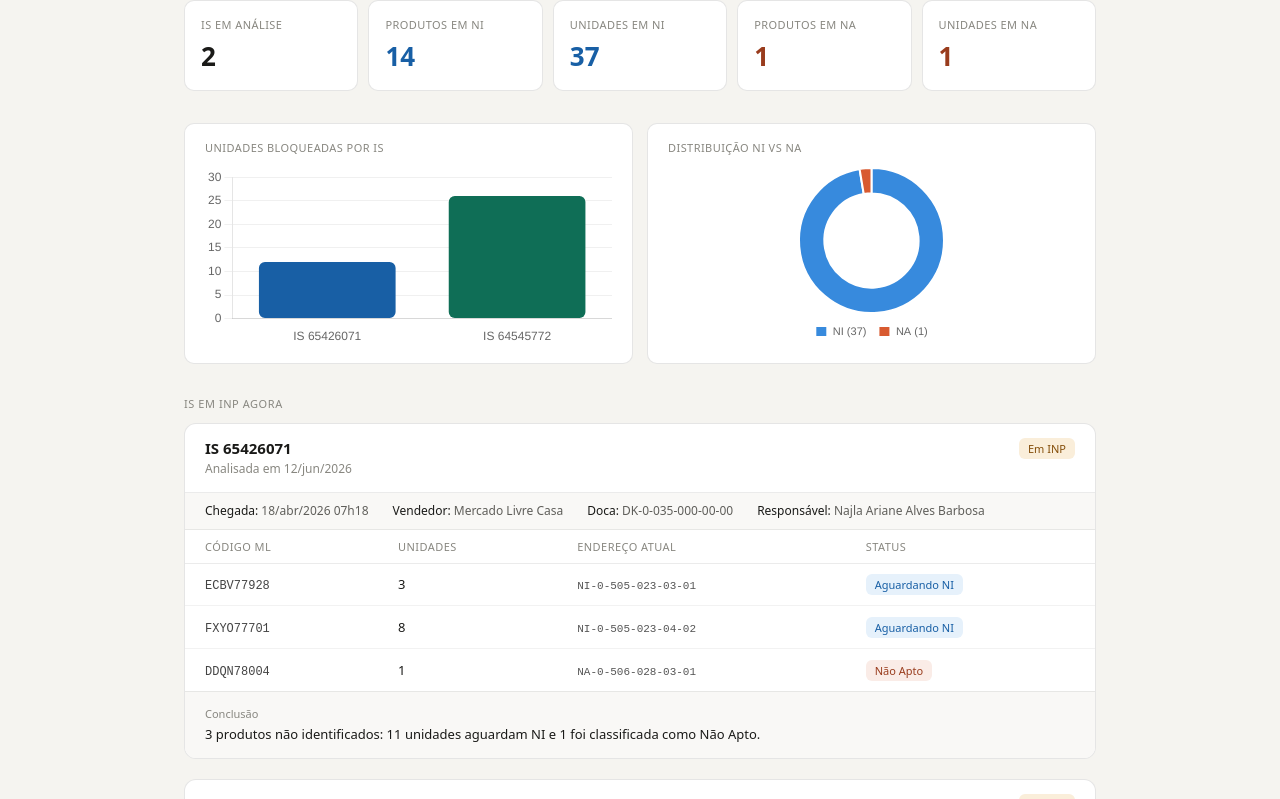
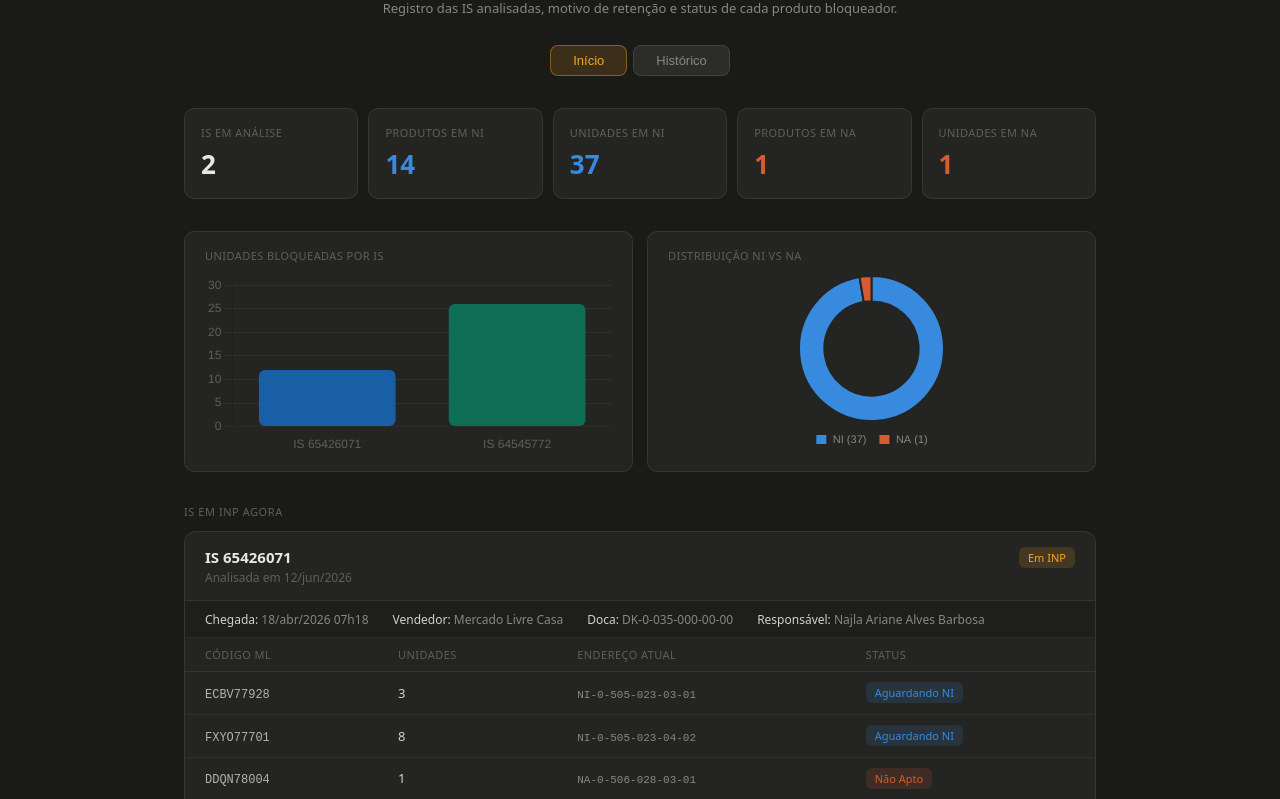
Before and after one commit to ICQA-ADDRESSINP/Analise-IS-INP, a plain HTML site: page index.html in a window 1280 px wide. Shown: the part 88-887 px from the top of the page. Drawn offline with nearby package versions, Linux system fonts and the light colour scheme.

Commit message:
Add files via upload

```diff
--- a/index.html
+++ b/index.html
@@ -6,64 +6,80 @@
 <title>ICQA — Análise IS em INP</title>
 <script src="https://cdn.jsdelivr.net/npm/chart.js@4.5.0/dist/chart.umd.js" integrity="sha384-iU8HYtnGQ8Cy4zl7gbNMOhsDTTKX02BTXptVP/vqAWIaTfM7isw76iyZCsjL2eVi" crossorigin="anonymous"></script>
 <style>
-:root { color-scheme: light; }
+:root { color-scheme: dark; }
 * { box-sizing: border-box; margin: 0; padding: 0; }
-body { font-family: system-ui, -apple-system, sans-serif; background: #f5f4f0; color: #1a1a18; font-size: 14px; min-height: 100vh; }
-.header { background: #1a1a18; padding: 0 2rem; display: flex; align-items: center; justify-content: space-between; height: 56px; position: sticky; top: 0; z-index: 10; }
-.logo { color: #f5a623; font-size: 17px; font-weight: 700; letter-spacing: 0.06em; }
-.logo span { color: #888780; font-weight: 400; font-size: 13px; margin-left: 8px; letter-spacing: 0; }
-.nav { display: flex; gap: 4px; }
-.nav-btn { background: none; border: none; color: #b4b2a9; font-size: 13px; font-weight: 500; padding: 6px 16px; border-radius: 6px; cursor: pointer; transition: background 0.15s, color 0.15s; }
-.nav-btn:hover { background: rgba(255,255,255,0.08); color: #e8e7e2; }
-.nav-btn.active { background: rgba(245,166,35,0.15); color: #f5a623; }
-.page { max-width: 960px; margin: 0 auto; padding: 2rem 1.5rem; }
+body { font-family: system-ui, -apple-system, sans-serif; background: #1a1a18; color: #e8e7e2; font-size: 14px; min-height: 100vh; }
+
+/* ── Header / nav ── */
+.top { text-align: center; padding: 2.5rem 1.5rem 0; }
+.top h1 { font-size: 30px; font-weight: 700; color: #f5a623; text-transform: uppercase; letter-spacing: 0.02em; margin-bottom: 0.4rem; }
+.top p { font-size: 13px; color: #888780; margin-bottom: 1.75rem; }
+.nav { display: flex; justify-content: center; gap: 6px; margin-bottom: 2rem; }
+.nav-btn { background: #2c2c2a; border: 0.5px solid rgba(255,255,255,0.1); color: #888780; font-size: 13px; font-weight: 500; padding: 7px 22px; border-radius: 8px; cursor: pointer; transition: all 0.15s; }
+.nav-btn:hover { background: #383836; color: #e8e7e2; }
+.nav-btn.active { background: rgba(245,166,35,0.15); border-color: rgba(245,166,35,0.4); color: #f5a623; }
+
+/* ── Page ── */
+.page { max-width: 960px; margin: 0 auto; padding: 0 1.5rem 3rem; }
 .screen { display: none; }
 .screen.visible { display: block; }
+
+/* ── Metrics ── */
 .metrics { display: grid; grid-template-columns: repeat(5, 1fr); gap: 10px; margin-bottom: 2rem; }
-.metric { background: #fff; border: 0.5px solid rgba(0,0,0,0.1); border-radius: 10px; padding: 1rem; }
-.metric-label { font-size: 11px; color: #888780; text-transform: uppercase; letter-spacing: 0.04em; margin-bottom: 6px; }
-.metric-value { font-size: 26px; font-weight: 600; color: #1a1a18; }
-.metric-value.ni { color: #185fa5; }
-.metric-value.na { color: #993c1d; }
+.metric { background: #242422; border: 0.5px solid rgba(255,255,255,0.08); border-radius: 10px; padding: 1rem; }
+.metric-label { font-size: 11px; color: #5f5e5a; text-transform: uppercase; letter-spacing: 0.04em; margin-bottom: 6px; }
+.metric-value { font-size: 26px; font-weight: 600; color: #e8e7e2; }
+.metric-value.ni { color: #378ADD; }
+.metric-value.na { color: #D85A30; }
+
+/* ── Charts ── */
 .charts-row { display: grid; grid-template-columns: 1fr 1fr; gap: 14px; margin-bottom: 2rem; }
-.chart-card { background: #fff; border: 0.5px solid rgba(0,0,0,0.1); border-radius: 10px; padding: 1rem 1.25rem; }
-.chart-title { font-size: 11px; font-weight: 500; color: #888780; text-transform: uppercase; letter-spacing: 0.04em; margin-bottom: 0.75rem; }
-.section-title { font-size: 11px; font-weight: 500; color: #888780; text-transform: uppercase; letter-spacing: 0.05em; margin-bottom: 0.75rem; }
-.is-card { background: #fff; border: 0.5px solid rgba(0,0,0,0.1); border-radius: 12px; margin-bottom: 1.25rem; overflow: hidden; }
-.is-header { padding: 0.9rem 1.25rem; border-bottom: 0.5px solid rgba(0,0,0,0.08); display: flex; align-items: flex-start; justify-content: space-between; gap: 1rem; flex-wrap: wrap; }
-.is-number { font-size: 15px; font-weight: 600; }
-.is-meta { font-size: 12px; color: #888780; margin-top: 2px; }
+.chart-card { background: #242422; border: 0.5px solid rgba(255,255,255,0.08); border-radius: 10px; padding: 1rem 1.25rem; }
+.chart-title { font-size: 11px; font-weight: 500; color: #5f5e5a; text-transform: uppercase; letter-spacing: 0.04em; margin-bottom: 0.75rem; }
+
+/* ── Section title ── */
+.section-title { font-size: 11px; font-weight: 500; color: #5f5e5a; text-transform: uppercase; letter-spacing: 0.05em; margin-bottom: 0.75rem; }
+
+/* ── IS Card ── */
+.is-card { background: #242422; border: 0.5px solid rgba(255,255,255,0.08); border-radius: 12px; margin-bottom: 1.25rem; overflow: hidden; }
+.is-header { padding: 0.9rem 1.25rem; border-bottom: 0.5px solid rgba(255,255,255,0.07); display: flex; align-items: flex-start; justify-content: space-between; gap: 1rem; flex-wrap: wrap; }
+.is-number { font-size: 15px; font-weight: 600; color: #e8e7e2; }
+.is-meta { font-size: 12px; color: #5f5e5a; margin-top: 2px; }
 .badge { display: inline-flex; font-size: 11px; font-weight: 500; padding: 3px 9px; border-radius: 6px; white-space: nowrap; }
-.badge-inp { background: #faeeda; color: #854f0b; }
-.badge-ni { background: #e6f1fb; color: #185fa5; }
-.badge-na { background: #faece7; color: #993c1d; }
-.badge-ok { background: #eaf3de; color: #3b6d11; }
-.is-info { padding: 0.6rem 1.25rem; background: #f9f8f6; border-bottom: 0.5px solid rgba(0,0,0,0.07); display: flex; flex-wrap: wrap; gap: 1.5rem; }
-.info-item { font-size: 12px; color: #5f5e5a; }
-.info-item strong { color: #1a1a18; font-weight: 500; }
+.badge-inp { background: rgba(245,166,35,0.15); color: #f5a623; }
+.badge-ni { background: rgba(55,138,221,0.15); color: #378ADD; }
+.badge-na { background: rgba(216,90,48,0.15); color: #D85A30; }
+.badge-ok { background: rgba(99,153,34,0.15); color: #7ab83a; }
+.is-info { padding: 0.6rem 1.25rem; background: #1e1e1c; border-bottom: 0.5px solid rgba(255,255,255,0.06); display: flex; flex-wrap: wrap; gap: 1.5rem; }
+.info-item { font-size: 12px; color: #888780; }
+.info-item strong { color: #d3d1c7; font-weight: 500; }
 table { width: 100%; border-collapse: collapse; }
-th { font-size: 11px; font-weight: 500; color: #888780; text-transform: uppercase; letter-spacing: 0.04em; padding: 0.55rem 1.25rem; text-align: left; border-bottom: 0.5px solid rgba(0,0,0,0.08); }
-td { padding: 0.65rem 1.25rem; font-size: 13px; border-bottom: 0.5px solid rgba(0,0,0,0.05); }
+th { font-size: 11px; font-weight: 500; color: #5f5e5a; text-transform: uppercase; letter-spacing: 0.04em; padding: 0.55rem 1.25rem; text-align: left; border-bottom: 0.5px solid rgba(255,255,255,0.07); }
+td { padding: 0.65rem 1.25rem; font-size: 13px; border-bottom: 0.5px solid rgba(255,255,255,0.05); color: #d3d1c7; }
 tr:last-child td { border-bottom: none; }
-.code { font-family: monospace; font-size: 12px; color: #444; }
-.addr { font-family: monospace; font-size: 11px; color: #555; }
-.conclusion { padding: 0.85rem 1.25rem; border-top: 0.5px solid rgba(0,0,0,0.07); background: #f9f8f6; }
-.conclusion-label { font-size: 11px; color: #888780; margin-bottom: 3px; }
-.conclusion-text { font-size: 13px; color: #1a1a18; line-height: 1.6; }
-.hist-item { background: #fff; border: 0.5px solid rgba(0,0,0,0.1); border-radius: 10px; padding: 1rem 1.25rem; margin-bottom: 0.75rem; display: flex; align-items: flex-start; justify-content: space-between; gap: 1rem; flex-wrap: wrap; }
+.code { font-family: monospace; font-size: 12px; color: #b4b2a9; }
+.addr { font-family: monospace; font-size: 11px; color: #888780; }
+.conclusion { padding: 0.85rem 1.25rem; border-top: 0.5px solid rgba(255,255,255,0.06); background: #1e1e1c; }
+.conclusion-label { font-size: 11px; color: #5f5e5a; margin-bottom: 3px; }
+.conclusion-text { font-size: 13px; color: #b4b2a9; line-height: 1.6; }
+
+/* ── Histórico ── */
+.hist-item { background: #242422; border: 0.5px solid rgba(255,255,255,0.08); border-radius: 10px; padding: 1rem 1.25rem; margin-bottom: 0.75rem; display: flex; align-items: flex-start; justify-content: space-between; gap: 1rem; flex-wrap: wrap; }
 .hist-left { flex: 1; min-width: 0; }
-.hist-is { font-size: 14px; font-weight: 600; margin-bottom: 4px; }
-.hist-detail { font-size: 12px; color: #5f5e5a; line-height: 1.7; }
+.hist-is { font-size: 14px; font-weight: 600; color: #e8e7e2; margin-bottom: 4px; }
+.hist-detail { font-size: 12px; color: #888780; line-height: 1.7; }
 .hist-right { text-align: right; flex-shrink: 0; }
 .hist-tags { display: flex; gap: 6px; flex-wrap: wrap; justify-content: flex-end; margin-bottom: 5px; }
-.hist-date { font-size: 11px; color: #b4b2a9; }
-.updated { font-size: 11px; color: #b4b2a9; text-align: right; margin-top: 1.5rem; }
+.hist-date { font-size: 11px; color: #444441; }
+
+.updated { font-size: 11px; color: #444441; text-align: right; margin-top: 1.5rem; }
 </style>
 </head>
 <body>
 
-<div class="header">
-  <div class="logo">ICQA <span>Análise IS · INP</span></div>
+<div class="top">
+  <h1>Histórico de Análises — IS em INP</h1>
+  <p>Registro das IS analisadas, motivo de retenção e status de cada produto bloqueador.</p>
   <nav class="nav">
     <button class="nav-btn active" onclick="showScreen('inicio', this)">Início</button>
     <button class="nav-btn" onclick="showScreen('historico', this)">Histórico</button>
@@ -72,8 +88,9 @@ tr:last-child td { border-bottom: none; }
 
 <div class="page">
 
-  <!-- INÍCIO -->
+  <!-- ══════ INÍCIO ══════ -->
   <div class="screen visible" id="screen-inicio">
+
     <div class="metrics">
       <div class="metric"><div class="metric-label">IS em análise</div><div class="metric-value">2</div></div>
       <div class="metric"><div class="metric-label">Produtos em NI</div><div class="metric-value ni">14</div></div>
@@ -81,6 +98,7 @@ tr:last-child td { border-bottom: none; }
       <div class="metric"><div class="metric-label">Produtos em NA</div><div class="metric-value na">1</div></div>
       <div class="metric"><div class="metric-label">Unidades em NA</div><div class="metric-value na">1</div></div>
     </div>
+
     <div class="charts-row">
       <div class="chart-card">
         <div class="chart-title">Unidades bloqueadas por IS</div>
@@ -91,6 +109,7 @@ tr:last-child td { border-bottom: none; }
         <div style="position:relative;height:180px;"><canvas id="chartStatus" role="img" aria-label="NI vs NA"></canvas></div>
       </div>
     </div>
+
     <p class="section-title">IS em INP agora</p>
 
     <div class="is-card">
@@ -149,7 +168,7 @@ tr:last-child td { border-bottom: none; }
     <p class="updated">Atualizado em 12/jun/2026</p>
   </div>
 
-  <!-- HISTÓRICO -->
+  <!-- ══════ HISTÓRICO ══════ -->
   <div class="screen" id="screen-historico">
     <p class="section-title">Histórico de análises</p>
 
@@ -209,12 +228,12 @@ function renderCharts() {
   new Chart(document.getElementById('chartIS'), {
     type: 'bar',
     data: { labels: ['IS 65426071','IS 64545772'], datasets: [{ data: [12,26], backgroundColor: ['#185fa5','#0F6E56'], borderRadius: 6, borderSkipped: false }] },
-    options: { responsive: true, maintainAspectRatio: false, plugins: { legend: { display: false } }, scales: { x: { grid: { display: false } }, y: { beginAtZero: true, grid: { color: 'rgba(0,0,0,0.06)' } } } }
+    options: { responsive: true, maintainAspectRatio: false, plugins: { legend: { display: false } }, scales: { x: { grid: { display: false }, ticks: { color: '#5f5e5a' } }, y: { beginAtZero: true, grid: { color: 'rgba(255,255,255,0.05)' }, ticks: { color: '#5f5e5a' } } } }
   });
   new Chart(document.getElementById('chartStatus'), {
     type: 'doughnut',
-    data: { labels: ['NI (37)', 'NA (1)'], datasets: [{ data: [37,1], backgroundColor: ['#378ADD','#D85A30'], borderWidth: 2, borderColor: '#fff' }] },
-    options: { responsive: true, maintainAspectRatio: false, cutout: '65%', plugins: { legend: { display: true, position: 'bottom', labels: { font: { size: 11 }, padding: 12, boxWidth: 12 } } } }
+    data: { labels: ['NI (37)', 'NA (1)'], datasets: [{ data: [37,1], backgroundColor: ['#378ADD','#D85A30'], borderWidth: 2, borderColor: '#242422' }] },
+    options: { responsive: true, maintainAspectRatio: false, cutout: '65%', plugins: { legend: { display: true, position: 'bottom', labels: { color: '#888780', font: { size: 11 }, padding: 12, boxWidth: 12 } } } }
   });
 }
 renderCharts();
```
